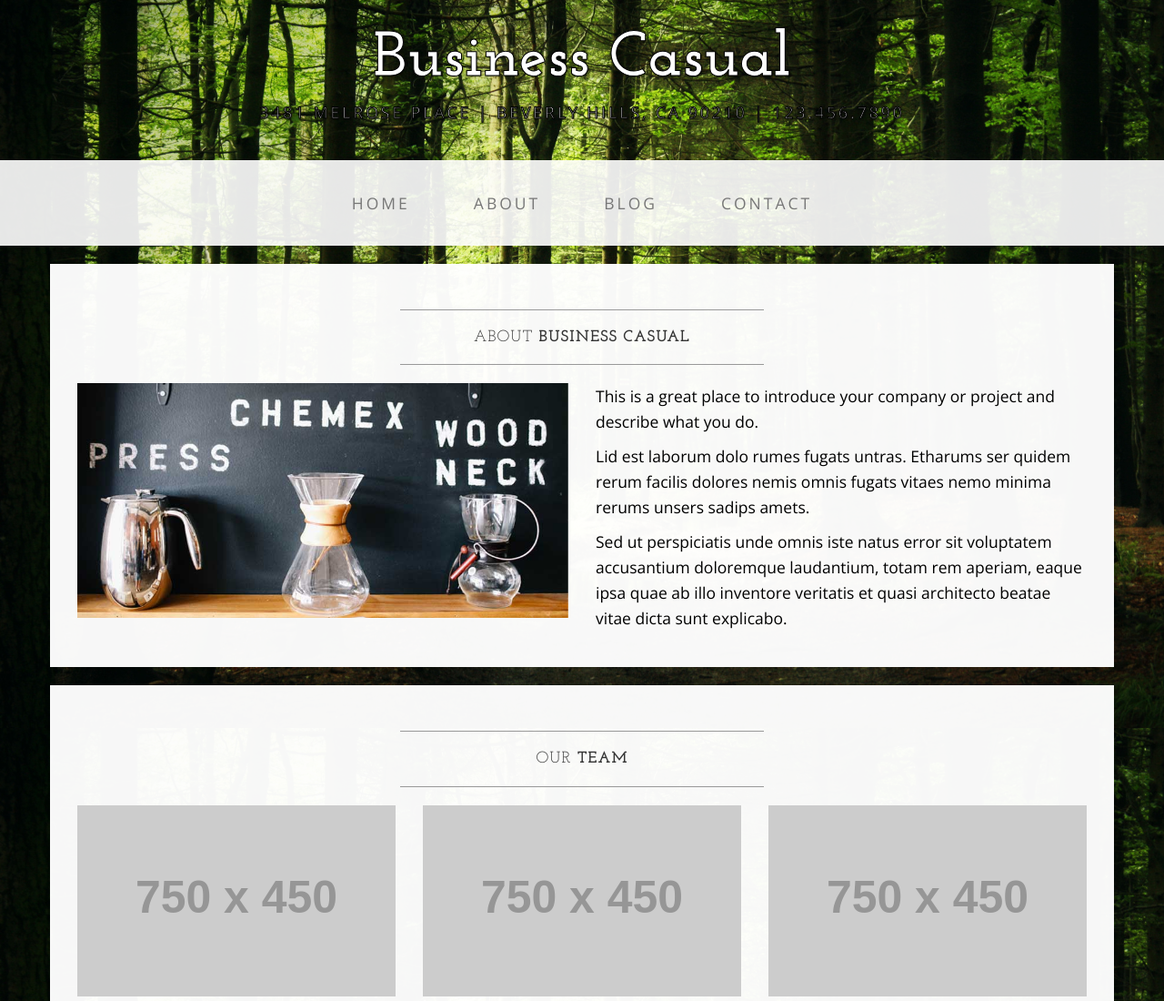
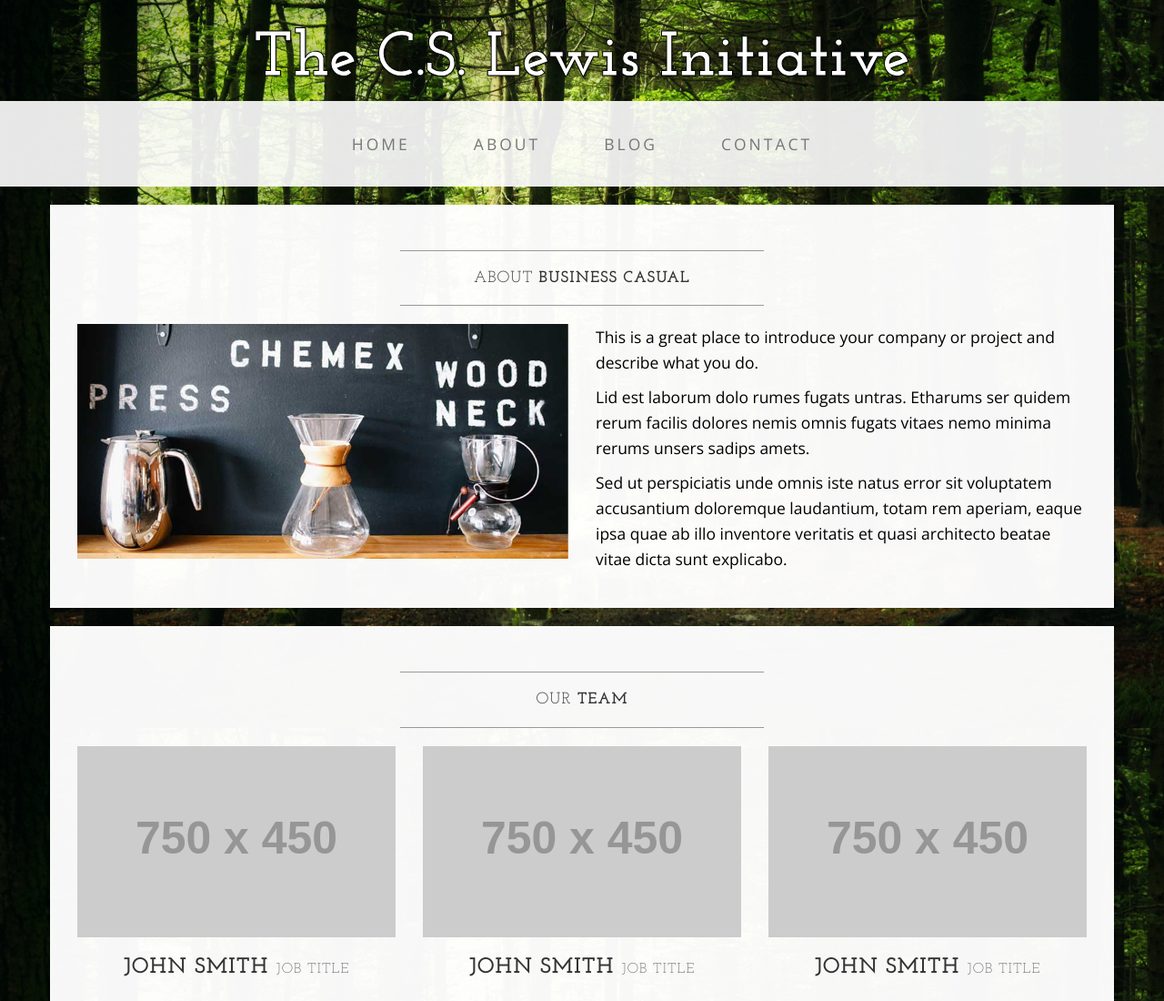
Before and after one commit to cmoder1/CSLewisWeb, a website: page html/about.html in a window 1280 px wide. Shown: the top 1100 px of the page at 91% size. Drawn offline with nearby package versions, Linux system fonts and the light colour scheme; files that its build step writes are made by us from their sources; placeholder pictures from the web are drawn by us; files whose address does not match are found by name.

Commit message:
Readme and header updates

```diff
--- a/html/about.html
+++ b/html/about.html
@@ -32,8 +32,7 @@
 
 <body>
 
-    <div class="brand">Business Casual</div>
-    <div class="address-bar">3481 Melrose Place | Beverly Hills, CA 90210 | 123.456.7890</div>
+    <div class="brand">The C.S. Lewis Initiative</div>
 
     <!-- Navigation -->
     <nav class="navbar navbar-default" role="navigation">
```
Also changed, not shown: html/blog.html (+1 -2 lines), html/contact.html (+1 -2 lines), README.md.
